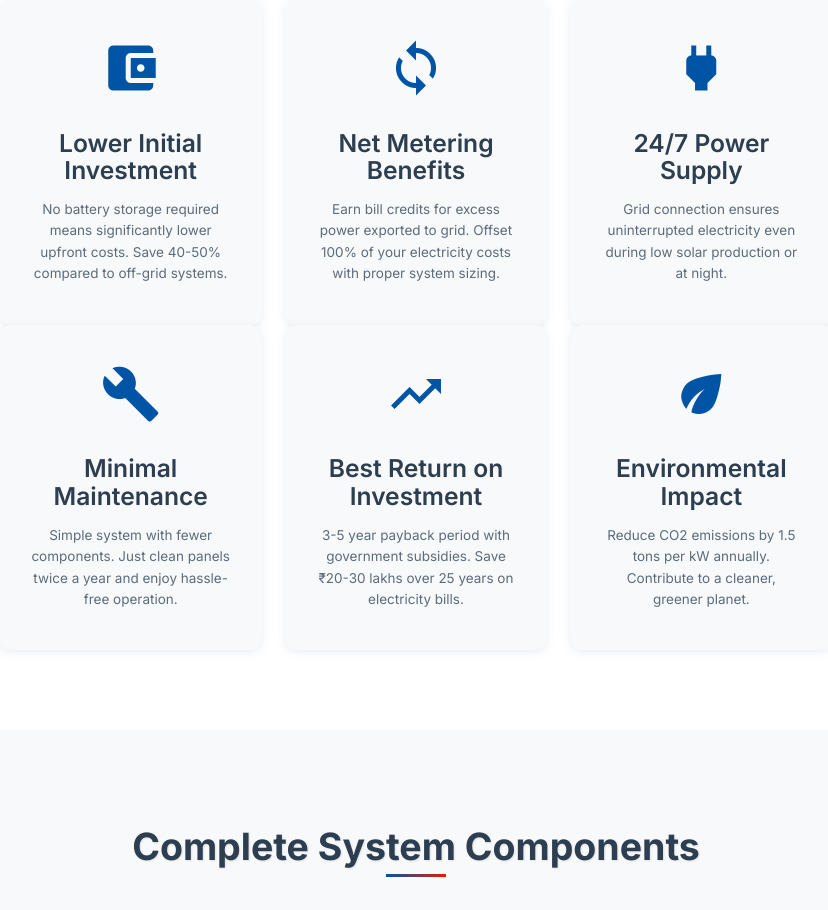
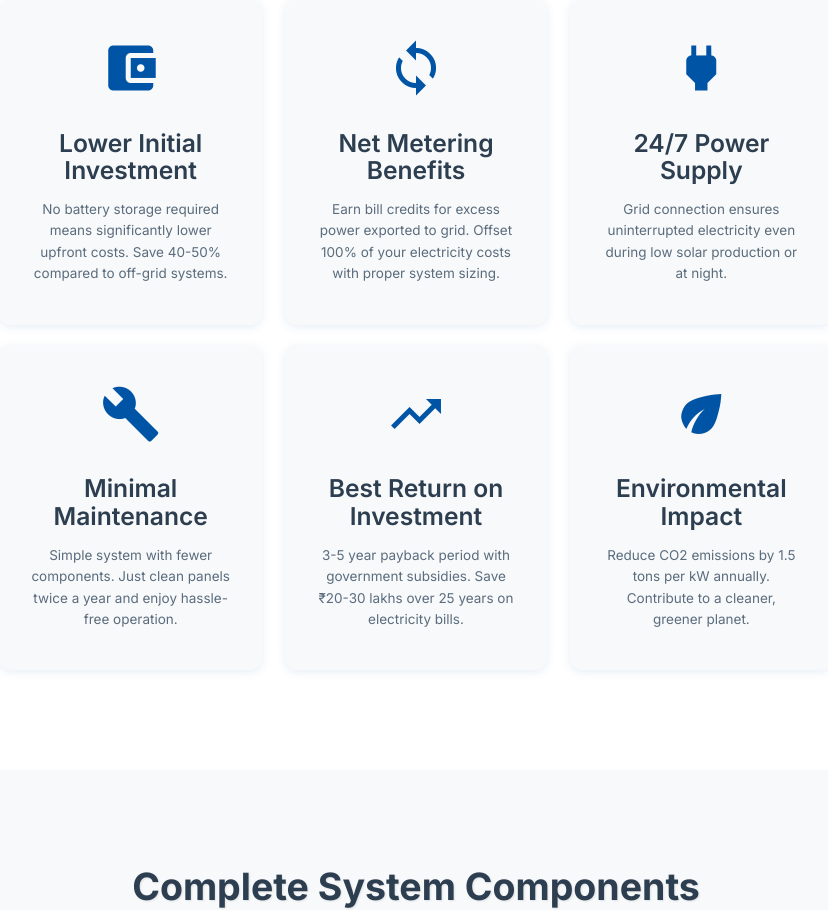
Before and after one commit to abhay628/sparsh-enterprises, a PHP site: the page made by solar-ongrid.php in a window 1280 px wide. Shown: the part 2170-3080 px from the top of the page, without its empty margins (224-1052 px from the left). Run offline with PHP 8.4, Linux system fonts and the light colour scheme.

Commit message:
Changed banner and solar-on grid page

```diff
--- a/css/services.css
+++ b/css/services.css
@@ -4,6 +4,10 @@
 
 
 /* Service Overview */
+.margin-2-b {
+    margin-bottom: 20px !important;
+}
+
 .service-overview {
     padding: 4rem 0;
     background: var(--white);
--- a/css/style.css
+++ b/css/style.css
@@ -268,7 +268,7 @@ nav ul a.active {
 .carousel-image {
     width: 100%;
     height: 100%;
-    object-fit: cover;
+    object-fit: fill;
     filter: brightness(0.9);
 }
 
--- a/include/footer.php
+++ b/include/footer.php
@@ -29,7 +29,6 @@
                         <li><a href="solar-ongrid">Solar On-grid Systems</a></li>
                         <li><a href="solar-offgrid">Solar Off-grid Systems</a></li>
                         <li><a href="solar-hybrid">Solar Hybrid Systems</a></li>
-                        <li><a href="#">Electrical Services</a></li>
                     </ul>
                 </div>
                 <div class="footer-section">
@@ -41,7 +40,7 @@
                         </div>
                         <div class="contact-item">
                             <i class="fas fa-phone"></i>
-                            <span>+91-8395871001, +91-9258976855</span>
+                            <span>8395871001, 9258976855</span>
                         </div>
                         <div class="contact-item">
                             <i class="fas fa-envelope"></i>
@@ -51,7 +50,7 @@
                 </div>
             </div>
             <div class="footer-bottom">
-                <p>&copy; 2025 M/s Sparsh Enterprises. All rights reserved. | Site by <a href="https://www.thesparshenterprises.com/">Sparsh Enterprises</a></p>
+                <p>&copy; <?php echo date('Y') ?> M/s Sparsh Enterprises. All rights reserved. | Site by <a href="https://www.thesparshenterprises.com/">Sparsh Enterprises</a></p>
             </div>
         </div>
     </footer>
--- a/include/header.php
+++ b/include/header.php
@@ -52,9 +52,13 @@
                         <i class="material-icons">menu</i>
                     </a>
                     <ul class="right hide-on-med-and-down">
-                        <?php $page = basename($_SERVER['PHP_SELF']); ?>
+                        <?php
+                            $page = basename($_SERVER['PHP_SELF'], '.php');
+                            $services = ['solar-ongrid', 'solar-offgrid', 'solar-hybrid'];
+                            $isServicesActive = in_array($page, $services) ? 'active' : '';
+                        ?>
                         <li><a href="index" class="<?php if ($page == 'index') echo 'active'; ?>">Home</a></li>
-                        <li><a class="dropdown-trigger active" href="#!" data-target="services-dropdown">Our Services<i class="material-icons right">arrow_drop_down</i></a></li>
+                        <li><a class="dropdown-trigger <?php echo $isServicesActive; ?>" href="#!" data-target="services-dropdown">Our Services<i class="material-icons right">arrow_drop_down</i></a></li>
                         <li><a href="products" class="<?php if ($page == 'products') echo 'active'; ?>">Product Kit</a></li>
                         <li><a href="eligibility" class="<?php if ($page == 'eligibility') echo 'active'; ?>">Eligibility</a></li>
                         <li><a href="contact" class="<?php if ($page == 'contact') echo 'active'; ?>">Contact Us</a></li>
@@ -75,7 +79,7 @@
                     <!-- <div class="background">
                         <img src="images/solar-hero-1.jpg" alt="Background">
                     </div> -->
-                    <a href="index.html">
+                    <a href="index">
                         <img class="circle" src="images/logo.png" alt="Logo">
                     </a>
                     <!-- <a href="index.html">
@@ -89,13 +93,13 @@
             <li><a href="index" class="waves-effect"><i class="material-icons">home</i>Home</a></li>
             <li class="no-padding">
                 <ul class="collapsible collapsible-accordion">
-                    <li class="active">
+                    <li class="<?php echo $isServicesActive; ?>">
                         <a class="collapsible-header waves-effect"><i class="material-icons">build</i>Our Services<i class="material-icons right">arrow_drop_down</i></a>
                         <div class="collapsible-body">
                             <ul>
-                                <li><a href="solar-ongrid" class="waves-effect active">Solar On-grid Systems</a></li>
-                                <li><a href="solar-offgrid" class="waves-effect">Solar Off-grid Systems</a></li>
-                                <li><a href="solar-hybrid" class="waves-effect">Solar Hybrid Systems</a></li>
+                                <li><a href="solar-ongrid" class="waves-effect <?php if ($page == 'solar-ongrid') echo 'active'; ?>">Solar On-grid Systems</a></li>
+                                <li><a href="solar-offgrid" class="waves-effect <?php if ($page == 'solar-offgrid') echo 'active'; ?>">Solar Off-grid Systems</a></li>
+                                <li><a href="solar-hybrid" class="waves-effect <?php if ($page == 'solar-hybrid') echo 'active'; ?>">Solar Hybrid Systems</a></li>
                             </ul>
                         </div>
                     </li>
--- a/js/main.js
+++ b/js/main.js
@@ -89,13 +89,19 @@ function initializeNavigation() {
     // Smooth scrolling for anchor links
     document.querySelectorAll('a[href^="#"]').forEach(anchor => {
         anchor.addEventListener('click', function (e) {
-            e.preventDefault();
-            const target = document.querySelector(this.getAttribute('href'));
-            if (target) {
-                target.scrollIntoView({
-                    behavior: 'smooth',
-                    block: 'start'
-                });
+            const href = this.getAttribute('href');
+
+            // Skip for dropdowns (#!) or empty anchors (#)
+            if (href === '#' || href === '#!') return;
+
+            try {
+                const target = document.querySelector(href);
+                if (target) {
+                    e.preventDefault();
+                    target.scrollIntoView({ behavior: 'smooth', block: 'start' });
+                }
+            } catch (err) {
+                // Ignore invalid selectors
             }
         });
     });
@@ -125,7 +131,7 @@ function updateActiveNavigation() {
     navLinks.forEach(link => {
         link.classList.remove('active');
         if (link.getAttribute('href') === `#${current}` ||
-            (current === '' && link.getAttribute('href') === 'index.html')) {
+            (current === '' && link.getAttribute('href') === 'index')) {
             link.classList.add('active');
         }
     });
--- a/solar-ongrid.php
+++ b/solar-ongrid.php
@@ -99,42 +99,42 @@
         <div class="container">
             <h2 class="section-title center-align">Why Choose On-grid Solar?</h2>
             <div class="row">
-                <div class="col s12 m6 l4">
+                <div class="col s12 m6 l4 margin-2-b">
                     <div class="benefit-card">
                         <i class="material-icons">account_balance_wallet</i>
                         <h5>Lower Initial Investment</h5>
                         <p>No battery storage required means significantly lower upfront costs. Save 40-50% compared to off-grid systems.</p>
                     </div>
                 </div>
-                <div class="col s12 m6 l4">
+                <div class="col s12 m6 l4 margin-2-b">
                     <div class="benefit-card">
                         <i class="material-icons">sync</i>
                         <h5>Net Metering Benefits</h5>
                         <p>Earn bill credits for excess power exported to grid. Offset 100% of your electricity costs with proper system sizing.</p>
                     </div>
                 </div>
-                <div class="col s12 m6 l4">
+                <div class="col s12 m6 l4 margin-2-b">
                     <div class="benefit-card">
                         <i class="material-icons">power</i>
                         <h5>24/7 Power Supply</h5>
                         <p>Grid connection ensures uninterrupted electricity even during low solar production or at night.</p>
                     </div>
                 </div>
-                <div class="col s12 m6 l4">
+                <div class="col s12 m6 l4 margin-2-b">
                     <div class="benefit-card">
                         <i class="material-icons">build</i>
                         <h5>Minimal Maintenance</h5>
                         <p>Simple system with fewer components. Just clean panels twice a year and enjoy hassle-free operation.</p>
                     </div>
                 </div>
-                <div class="col s12 m6 l4">
+                <div class="col s12 m6 l4 margin-2-b">
                     <div class="benefit-card">
                         <i class="material-icons">trending_up</i>
                         <h5>Best Return on Investment</h5>
                         <p>3-5 year payback period with government subsidies. Save ₹20-30 lakhs over 25 years on electricity bills.</p>
                     </div>
                 </div>
-                <div class="col s12 m6 l4">
+                <div class="col s12 m6 l4 margin-2-b">
                     <div class="benefit-card">
                         <i class="material-icons">eco</i>
                         <h5>Environmental Impact</h5>
```
Also changed, not shown: index.php (+7 -7 lines), images/solar-banner-4.png, images/solar-banner-6.png, images/solar-hero-1.jpg (deleted), images/solar-hero-2.jpg (deleted), images/solar-hero-3.jpg (deleted), 4 other files.
